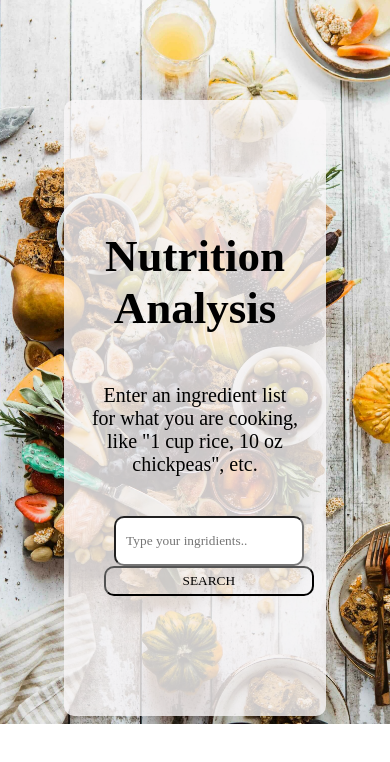
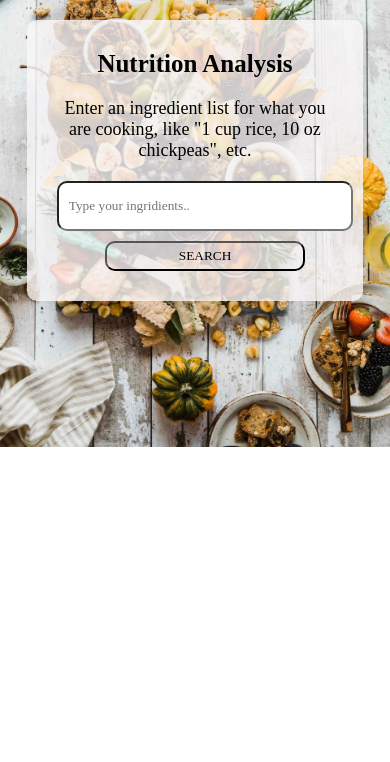
Before and after one commit to OksanaNova/nutrition-analysis, a React (Vite) app: page / in a window 390 px wide. Shown: the top 762 px of the page. Built offline with nearby package versions, Linux system fonts and the light colour scheme; a web font is replaced by a local one.

Commit message:
sweet alert

```diff
--- a/package.json
+++ b/package.json
@@ -11,7 +11,8 @@
   },
   "dependencies": {
     "react": "^18.3.1",
-    "react-dom": "^18.3.1"
+    "react-dom": "^18.3.1",
+    "sweetalert2": "^11.15.10"
   },
   "devDependencies": {
     "@eslint/js": "^9.17.0",
--- a/src/App.css
+++ b/src/App.css
@@ -8,7 +8,6 @@
     display: flex;
     justify-content: center;
     align-items: center;
-    position: absolute;
     width: 100%;
     height: 100%;
 }
@@ -178,7 +177,6 @@ button:hover {
 .calories {
   font-size: 20px;
   text-decoration: underline;
-
 }
 
 .container {
@@ -202,3 +200,61 @@ button:hover {
 .label {
   text-transform: uppercase;
 }
+
+@media all and (max-width: 1200px) {
+
+  .main-container  {
+    width: 90%;
+    padding: 20px 0;
+    margin-top: 20px;
+  }
+
+  .header, form {
+    width: 90%;
+  }
+
+  h1 {
+    font-size: 25px;
+    margin: 10px;
+  }
+
+  .header p {
+    font-size: 18px;
+    margin: 10px;
+  }
+
+  .container {
+    width: 90%;
+  }
+}
+
+@media all and (max-width: 1200px) {
+
+  .total-nutrients {
+    width: 200px;
+    padding: 0 10px;
+    margin: 5px;
+  }
+}
+
+@media all and (max-width: 800px) {
+
+  form {
+    flex-direction: column;
+    align-items: center;
+    padding: 10px 20px;
+  }
+
+  input {
+    width: 90%;
+  }
+
+  button {
+    width: 200px;
+    margin-top: 10px;
+  }
+
+  .calories {
+    margin: 10px;
+  }
+}
--- a/src/App.jsx
+++ b/src/App.jsx
@@ -3,6 +3,7 @@ import { useEffect, useState } from 'react';
 import './App.css'
 import LoaderPage from './LoaderPage';
 import Nutrition from './Nutrition';
+import Swal from 'sweetalert2';
 
 function App() {
 
@@ -38,7 +39,8 @@ function App() {
       // console.log(data)
     } else {
       setStateLoader(false);
-      alert('ingredients entered incorrectly')
+      Swal.fire("Ingredients entered incorrectly!");
+      // alert('ingredients entered incorrectly')
     }
   }
 
```
Also changed, not shown: 1 other file (tests, documents, lock files or other folders).
